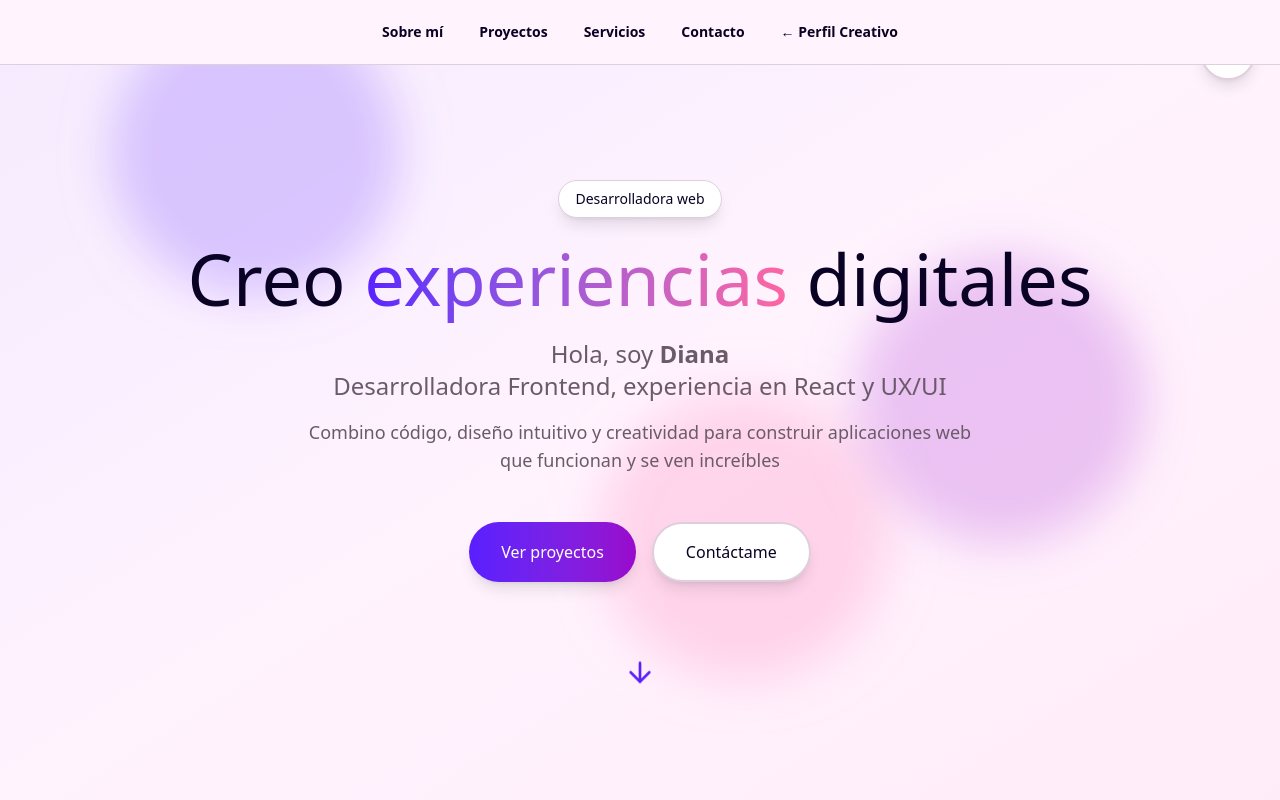
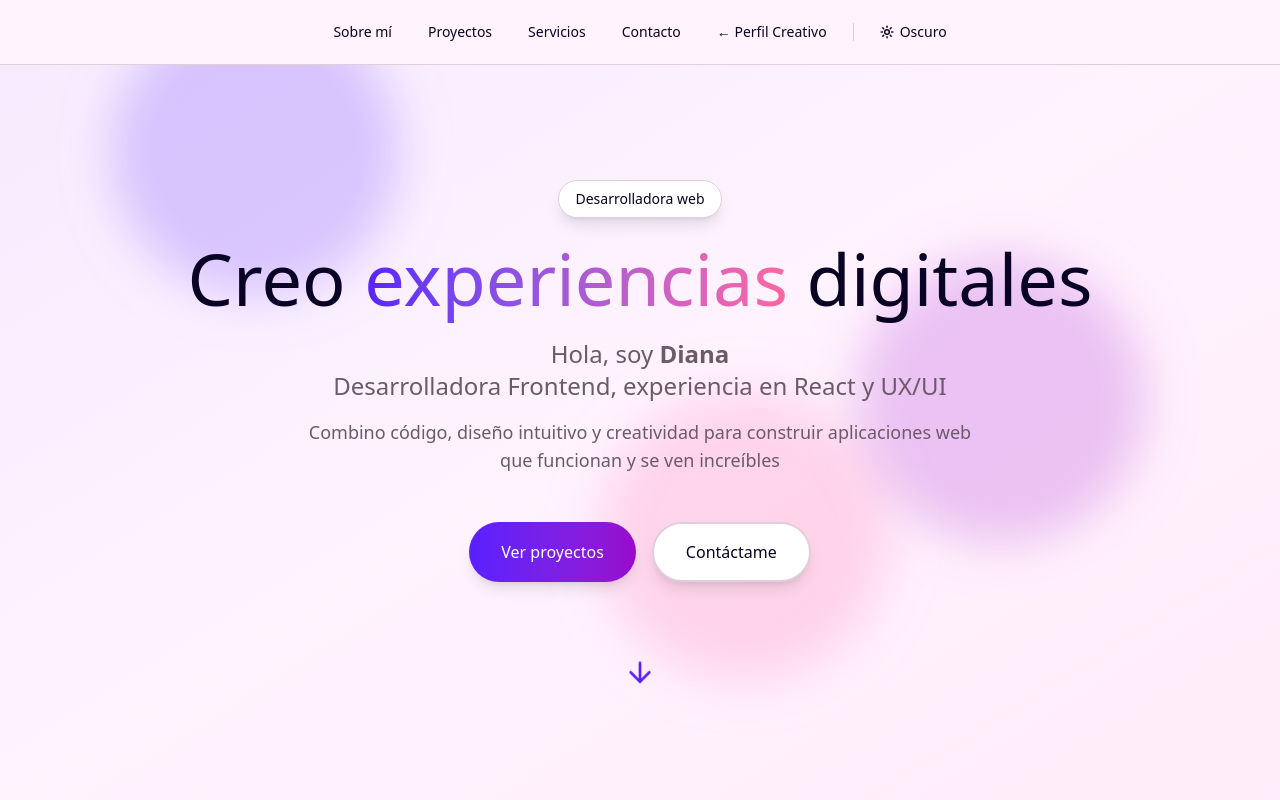
Before and after one commit to dinessa-ga/diana-vanessa-1, a React (Vite) app: page /dev in a window 1280 px wide. Shown: the top 800 px of the page. Built offline with nearby package versions, Linux system fonts and the light colour scheme.

Commit message:
feat: improvement theme toggle component

```diff
--- a/src/components/Header.tsx
+++ b/src/components/Header.tsx
@@ -1,5 +1,6 @@
 import { Link, useLocation } from 'react-router-dom';
 import { useState, useEffect } from 'react';
+import { Moon, Sun } from 'lucide-react';
 import { MobileMenu } from './MobileMenu';
 
 interface MenuItem {
@@ -14,11 +15,35 @@ interface HeaderProps {
 export function Header({ menuItems }: HeaderProps) {
   const [isOpen, setIsOpen] = useState(false);
   const [isMobile, setIsMobile] = useState(window.innerWidth < 768);
+  const [isDark, setIsDark] = useState(false);
   const location = useLocation();
 
+  // ── Theme init ──
   useEffect(() => {
-    setIsOpen(false);
-  }, [location.pathname]);
+    const saved = localStorage.getItem('theme');
+    const prefersDark = window.matchMedia('(prefers-color-scheme: dark)').matches;
+    if (saved === 'dark' || (!saved && prefersDark)) {
+      setIsDark(true);
+      document.documentElement.classList.add('dark');
+    }
+  }, []);
+
+  const toggleTheme = () => {
+    setIsDark(prev => {
+      const next = !prev;
+      if (next) {
+        document.documentElement.classList.add('dark');
+        localStorage.setItem('theme', 'dark');
+      } else {
+        document.documentElement.classList.remove('dark');
+        localStorage.setItem('theme', 'light');
+      }
+      return next;
+    });
+  };
+
+  // ── Responsive + scroll lock ──
+  useEffect(() => { setIsOpen(false); }, [location.pathname]);
 
   useEffect(() => {
     const handleResize = () => {
@@ -38,12 +63,9 @@ export function Header({ menuItems }: HeaderProps) {
   const isActive = (href: string) =>
     !href.startsWith('#') && location.pathname === href;
 
-  const linkBase =
-    'text-foreground px-4 py-2 transition-all duration-200 text-sm font-bold';
-  const linkHover =
-    'hover:bg-accent hover:text-accent-foreground rounded-xl';
-  const linkActive =
-    'bg-accent/20 text-accent-foreground rounded-xl';
+  const linkBase = 'text-foreground px-4 py-2 transition-all duration-200 text-sm font-bold';
+  const linkHover = 'hover:bg-accent hover:text-accent-foreground rounded-xl';
+  const linkActiveClass = 'bg-accent/20 text-accent-foreground rounded-xl';
 
   return (
     <header
@@ -51,65 +73,70 @@ export function Header({ menuItems }: HeaderProps) {
       className="bg-background border-b border-border"
     >
       <nav className="max-w-7xl mx-auto px-4">
-        {/* Nav Desktop — visible solo cuando NO es móvil */}
+
+        {/* ── Desktop ── */}
         {!isMobile && (
-          <div className="flex-1 flex justify-center items-center h-16 w-full" style={{ gap: '4px' }}>
+          <div style={{ display: 'flex', alignItems: 'center', justifyContent: 'center', height: '64px', gap: '4px' }}>
             {menuItems.map((item) => {
               const active = item.label !== 'Inicio' && isActive(item.href);
-              const cls = `${linkBase} ${linkHover} ${active ? linkActive : ''}`;
+              const cls = `${linkBase} ${linkHover} ${active ? linkActiveClass : ''}`;
               return item.href.startsWith('#') ? (
-                <a key={item.label} href={item.href} className={cls} style={{ fontWeight: 600 }}>
-                  {item.label}
-                </a>
+                <a key={item.label} href={item.href} className={cls}>{item.label}</a>
               ) : (
-                <Link key={item.label} to={item.href} className={cls} style={{ fontWeight: 600 }}>
-                  {item.label}
-                </Link>
+                <Link key={item.label} to={item.href} className={cls}>{item.label}</Link>
               );
             })}
+
+            {/* Separador */}
+            <span style={{ width: '1px', height: '18px', backgroundColor: 'var(--border)', margin: '0 6px', flexShrink: 0 }} />
+
+            {/* Toggle — mismo estilo que navlinks */}
+            <button
+              onClick={toggleTheme}
+              aria-label={isDark ? 'Cambiar a modo claro' : 'Cambiar a modo oscuro'}
+              className={`${linkBase} text-foreground rounded-xl border-2 border-border hover:scale-110 transition-all duration-200`}
+              style={{ display: 'flex', alignItems: 'center', gap: '6px', border: 'none', cursor: 'pointer', background: 'transparent' }}
+            >
+              {isDark ? <Moon size={14} strokeWidth={2.5} /> : <Sun size={14} strokeWidth={2.5} />}
+              {isDark ? 'Claro' : 'Oscuro'}
+            </button>
           </div>
         )}
 
-        {/* Botón hamburguesa — visible solo en móvil */}
+        {/* ── Mobile ── */}
         {isMobile && (
+          <div style={{ display: 'flex', alignItems: 'center', justifyContent: 'space-between', height: '64px' }}>
+
+            {/* Toggle compacto — solo icono */}
+            <button
+              onClick={toggleTheme}
+              aria-label={isDark ? 'Cambiar a modo claro' : 'Cambiar a modo oscuro'}
+              className={`text-foreground rounded-xl border-2 border-border hover:scale-110 transition-all duration-200`}
+              style={{ display: 'flex', alignItems: 'center', justifyContent: 'center', padding: '8px 10px', border: 'none', cursor: 'pointer', background: 'transparent', borderRadius: '12px' }}
+            >
+              {isDark ? <Moon size={18} strokeWidth={2.5} /> : <Sun size={18} strokeWidth={2.5} />}
+            </button>
+
+            {/* Hamburguesa */}
             <button
               type="button"
               aria-label={isOpen ? 'Cerrar menú' : 'Abrir menú'}
               aria-expanded={isOpen}
               onClick={() => setIsOpen(prev => !prev)}
-            style={{
-              display: 'flex',
-              alignItems: 'center',
-              justifyContent: 'center',
-              padding: '8px',
-              borderRadius: '12px',
-              background: 'none',
-              border: 'none',
-              cursor: 'pointer',
-              marginLeft: 'auto',
-            }}
               className="text-foreground hover:bg-accent hover:text-accent-foreground transition-all duration-200"
+              style={{ padding: '8px', borderRadius: '12px', background: 'none', border: 'none', cursor: 'pointer' }}
             >
               <svg width="24" height="24" fill="none" viewBox="0 0 24 24" stroke="currentColor">
-              <path
-                strokeLinecap="round"
-                strokeLinejoin="round"
-                strokeWidth={2}
-                d={isOpen ? 'M6 18L18 6M6 6l12 12' : 'M4 6h16M4 12h16M4 18h16'}
-              />
+                <path strokeLinecap="round" strokeLinejoin="round" strokeWidth={2}
+                  d={isOpen ? 'M6 18L18 6M6 6l12 12' : 'M4 6h16M4 12h16M4 18h16'} />
               </svg>
             </button>
+          </div>
         )}
-
       </nav>
 
-      {/* MobileMenu solo se monta cuando es móvil */}
       {isMobile && (
-        <MobileMenu
-          menuItems={menuItems}
-          isOpen={isOpen}
-          onClose={() => setIsOpen(false)}
-        />
+        <MobileMenu menuItems={menuItems} isOpen={isOpen} onClose={() => setIsOpen(false)} />
       )}
     </header>
   );
--- a/src/components/layouts/DevLayout.tsx
+++ b/src/components/layouts/DevLayout.tsx
@@ -1,5 +1,5 @@
 import { Header } from '../Header';
-import { ThemeToggle } from '../ThemeToggle';
+
 
 interface DevLayoutProps {
   children: React.ReactNode;
@@ -17,7 +17,6 @@ export function DevLayout({ children }: DevLayoutProps) {
 
   return (
     <div className="min-h-screen">
-      <ThemeToggle />
       <Header menuItems={menuItems} />
       <div className="pt-16">
         {children}
```
Lines whose indentation alone changed are shown as unchanged.
